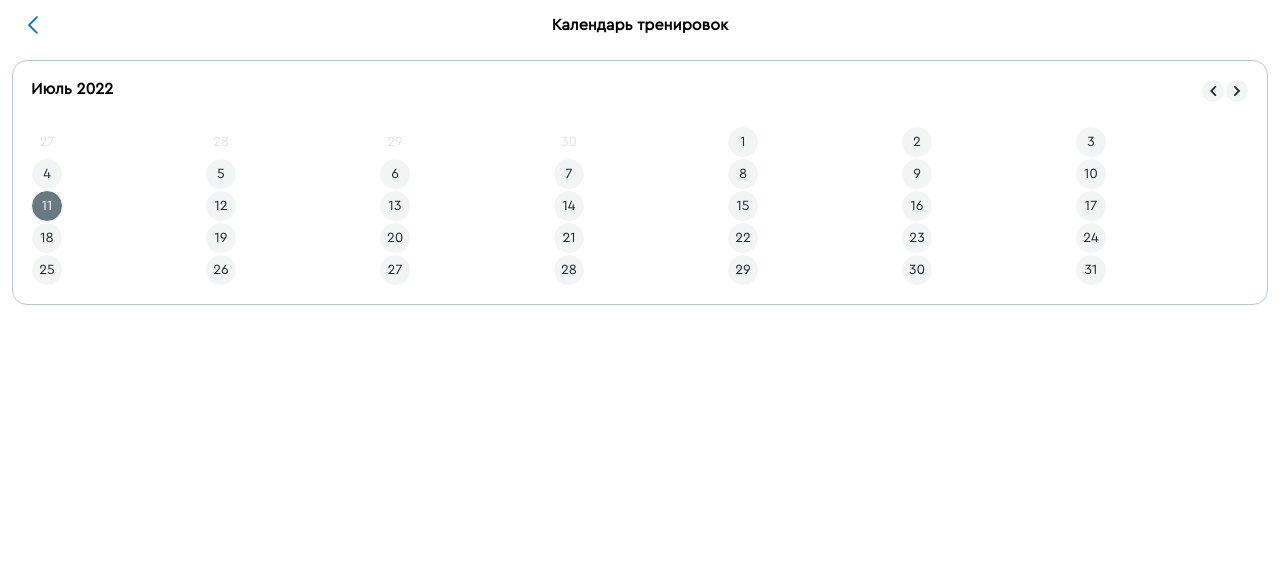
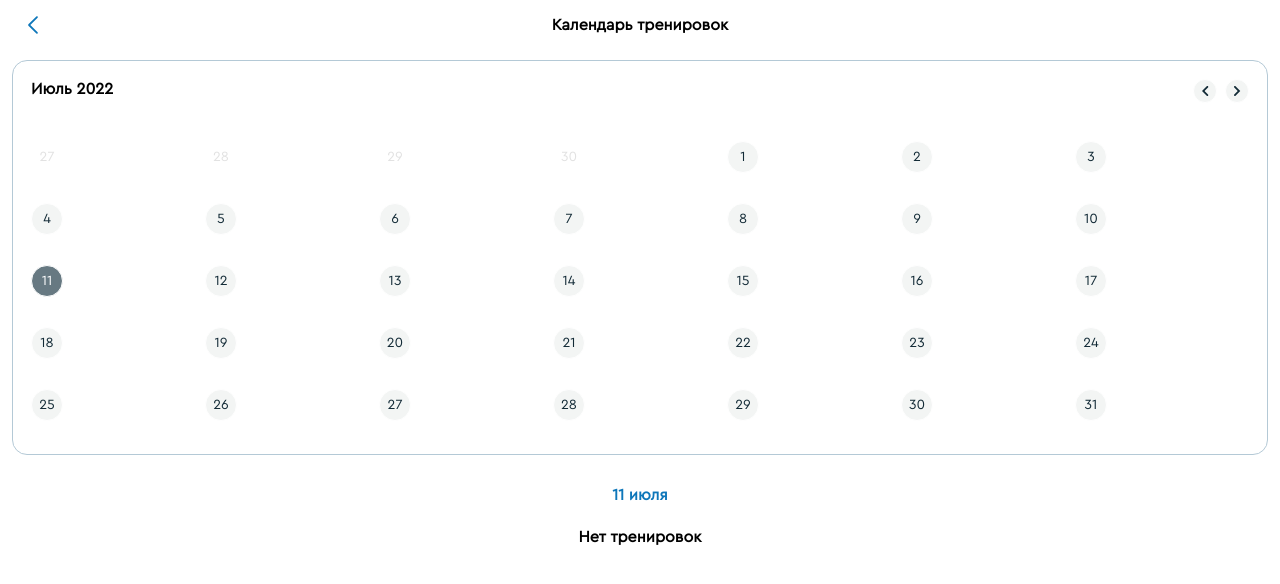
Before and after one commit to localusercamp/front-test-project, a Vue app: page /calendar_schedule in a window 1280 px wide. Shown: the top 584 px of the page. Built offline with nearby package versions, Linux system fonts and the light colour scheme; data requests are answered from the project's data file.

Commit message:
добавлен календарный вид расписания

```diff
--- a/src/components/TrainingList.vue
+++ b/src/components/TrainingList.vue
@@ -1,11 +1,14 @@
 <template>
   <div class="training-list">
+    <h4 v-if="trainings?.length == 0">Нет тренировок</h4>
+    <div v-else>
       <TrainingListItem
         v-for="(training, index) in trainings"
         :key="index"
         :training="training"
         :group="groups.find(group => training.groupId === group.id)"
       />
+    </div>
   </div>
 </template>
 
@@ -20,17 +23,26 @@ export default {
   props: {
     trainings: {
       type: Array,
-      required: true
+      default() {
+        return [];
+      }
     },
     groups: {
       type: Array,
-      required: true
+      default() {
+        return [];
+      }
     }
   },
 }
 </script>
 
 <style scoped lang="scss">
+  h4 {
+    text-align: center;
+    margin: 12px;
+  }
+
   .training-list {
     display: flex;
     flex-direction: column;
--- a/src/components/UI/MyButton.vue
+++ b/src/components/UI/MyButton.vue
@@ -1,13 +1,16 @@
 <template>
     <button class="my-button">
-        <slot>{{ value }}</slot>
+        <slot>
+            <span>{{ value }}</span>
+            <div v-if="badge" class="badge"></div>
+        </slot>
     </button>
 </template>
 
 <script>
 export default {
   name: 'MyButton',
-  props: ['value']
+  props: ['value', 'badge']
 }
 </script>
 
@@ -15,6 +18,10 @@ export default {
     @import '@/styles/colors';
 
     .my-button {
+        display: flex;
+        flex-direction: column;
+        align-items: center;
+        justify-content: center;
         cursor: pointer;
         padding: 15px 22px;
         color: white;
@@ -90,9 +97,23 @@ export default {
         background-color: white;
         color: #E2E2E2;
         pointer-events: none;
+
+        .badge {
+            background-color: #DBEFFC;
+            width: 4px;
+            height: 4px;
+            border-radius: 100%;
+        }
     }
 
     .round {
         border-radius: 100%;
     }
+
+    .badge {
+        background-color: #3AB2E7;
+        width: 4px;
+        height: 4px;
+        border-radius: 100%;
+    }
 </style>
--- a/src/components/UI/MyCalendar.vue
+++ b/src/components/UI/MyCalendar.vue
@@ -2,8 +2,8 @@
     <div class="my-calendar">
         <div class="my-calendar-header">
             <h4>{{ monthName }} {{ current_year }}</h4>
-            <div>
-                <MyButton class="light round" @click="previousMonth">
+            <div class="switch-month">
+                <MyButton class="light round left-item" @click="previousMonth">
                     <svg width="7" height="10" fill="#122A36">
                         <path d="M6.0092 1.5364C6.36067 1.18492 6.36067 0.615076 6.0092 0.263604C5.65773 -0.087868 5.08788 -0.087868 4.7364 0.263604L3.8147e-06 5L4.7364 9.73641C5.08788 10.0879 5.65773 10.0879 6.0092 9.73641L6.08974 9.64424C6.35823 9.29148 6.33138 8.7858 6.0092 8.46362L2.54579 5L6.0092 1.5364Z"/>
                     </svg>
@@ -16,8 +16,8 @@
             </div>
         </div>
         <div class="my-calendar-content">
-            <div v-for="(day, index) in days" :key="index">
-                <MyButton class="light round" :class="dayClasses(day)" :value="day.getDate()" @click="selectDate(day)"/>
+            <div v-for="(day, index) in days" :key="index" class="my-calendar-content-item">
+                <MyButton class="light round" :class="dayClasses(day)" :value="day.getDate()" @click="selectDate(day)" :badge="checkDay(day)"/>
             </div>
         </div>
     </div>
@@ -37,6 +37,12 @@ export default {
             default() {
                 return new Date();
             }
+        },
+        checked_dates: {
+            type: Array,
+            default() {
+                return [];
+            }
         }
     },
     data() {
@@ -45,6 +51,7 @@ export default {
             current_date: this.date,
             current_month: this.date.getMonth(),
             current_year: this.date.getFullYear(),
+            i: 0,
             days: [],
             months: [
                 "Январь",
@@ -97,8 +104,12 @@ export default {
                 'disabled': day.getMonth() != this.current_month,
             };
         },
+        checkDay(day) {
+            return this.checked_dates.includes(day.toLocaleDateString())
+        },
         selectDate(day) {
             this.current_date = new Date(this.current_year, this.current_month, day.getDate());
+            this.$emit('selectDate', this.current_date);
         },
         setDays() {
             let days = [];
@@ -137,16 +148,28 @@ export default {
             justify-content: space-between;
             margin-bottom: 23px;
 
+            .switch-month {
+                display: flex;
+            }
+
             .my-button {
                 height: 24px;
                 width: 24px;
                 padding: 0 7px;
+            }
+
+            .left-item {
+                margin-right: 8px;
             }
         }
 
         .my-calendar-content {
             display: grid;
             grid-template-columns: repeat(7, 1fr);
+
+            .my-calendar-content-item {
+                margin: 15px 0;
+            }
 
             .my-button {
                 height: 32px;
--- a/src/router/index.js
+++ b/src/router/index.js
@@ -5,12 +5,21 @@ const routes = [
   {
     path: '/',
     name: 'schedule',
-    component: ScheduleView
-  },
-  {
-    path: '/calendar_schedule',
-    name: 'calendar_schedule',
-    component: () => import('@/views/CalendarScheduleView.vue')
+    component: ScheduleView,
+    children: [
+      {
+        path: '/',
+        name: 'list_schedule',
+        props: true,
+        component: () => import('@/views/ListScheduleView.vue')
+      },
+      {
+        path: '/calendar_schedule',
+        name: 'calendar_schedule',
+        props: true,
+        component: () => import('@/views/CalendarScheduleView.vue')
+      },
+    ]
   },
   {
     path: '/training_info/:id',
--- a/src/views/CalendarScheduleView.vue
+++ b/src/views/CalendarScheduleView.vue
@@ -4,19 +4,59 @@
         <h4 class="header-text">Календарь тренировок</h4>
     </div>
     <div class="content">
-        <MyCalendar class="calendar"/>
+        <MyCalendar
+            v-if="sсhedule_all[0]"
+            class="calendar"
+            :date="current_date"
+            :checked_dates="unique_dates"
+            @selectDate="selectDate"
+        />
+        <div class="trainings">
+            <h4 v-if="selected_date !== currentDate.toLocaleDateString()" class="day-header">{{ getDayAndMonth(selected_date) }}</h4>
+            <h4 v-else-if="selected_date !== tomorrow.toLocaleDateString()" class="day-header">Сегодня</h4>
+            <h4 v-else class="day-header">Завтра</h4>
+            <TrainingList :trainings="sсhedule_all[index]?.trainings" :groups="groups" />
+        </div>
     </div>
 </template>
 
 <script>
 import MyCalendar from '@/components/UI/MyCalendar.vue'
+import TrainingList from '@/components/TrainingList.vue'
 import dateMixin from '@/mixins/dateMixin'
 
 export default {
     name: 'CalendarScheduleView',
     mixins: [dateMixin],
     components: {
-        MyCalendar
+        MyCalendar,
+        TrainingList
+    },
+    data() {
+        return {
+            selected_date: new Date(),
+            index: null
+        }
+    },
+    computed: {
+        sсhedule_all() {
+            return this.$attrs.schedule_all;
+        },
+        groups() {
+            return this.$attrs.groups;
+        },
+        unique_dates() {
+            return this.$attrs.unique_dates;
+        },
+    },
+    methods: {
+        selectDate(data) {
+            this.selected_date = data;
+            this.index = this.indexSchedule();
+        },
+        indexSchedule() {
+            return this.sсhedule_all.findIndex(schedule => this.convertStringToDate(schedule.date).toLocaleDateString() == this.selected_date.toLocaleDateString());
+        }
     }
 }
 </script>
@@ -34,5 +74,9 @@ export default {
     .calendar {
         margin: 0 12px;
     }
+
+    .trainings {
+        margin-top: 20px;
+    }
   }
 </style>
--- /dev/null
+++ b/src/views/ListScheduleView.vue
@@ -0,0 +1,82 @@
+<template>
+  <div>
+    <div class="header" :class="{ header_scroll: isScroll }">
+      <router-link :to="{name: 'calendar_schedule'}">
+        <img id="calendar-icon" src="@/assets/icons/Calendar.svg">
+      </router-link>
+      <h4 class="header-text">Расписание</h4>
+    </div>
+    <div class="content">
+      <div v-for="(item, index) in sсhedule_visible" :key="index" class="trainings">
+        <h4 v-if="item.date !== currentDate.toLocaleDateString()" class="day-header">{{getDayAndMonth(convertStringToDate(item.date))}}</h4>
+        <h4 v-else-if="item.date !== tomorrow.toLocaleDateString()" class="day-header">Сегодня</h4>
+        <h4 v-else class="day-header">Завтра</h4>
+        <TrainingList :trainings="item.trainings" :groups="groups" />
+      </div>
+      <div class="observer" ref="observer"></div>
+    </div>
+  </div>
+</template>
+
+<script>
+import TrainingList from '@/components/TrainingList.vue';
+import observerMixin from '@/mixins/observerMixin';
+import dateMixin from '@/mixins/dateMixin';
+
+export default {
+  name: 'ListScheduleView',
+  mixins: [dateMixin, observerMixin],
+  components: {
+    TrainingList
+  },
+  props: {
+    schedule_all: {
+      type: Array,
+      required: true
+    },
+    groups: {
+      type: Array,
+      required: true
+    }
+  },
+  data() {
+    return {
+      sсhedule_visible: [],
+      schedule_item_index: 0,
+    }
+  },
+  methods: {
+    loadMoreTrainings() {
+      if(this.schedule_item_index < this.schedule_all.length - 1) {
+        this.sсhedule_visible = this.sсhedule_visible.concat(this.schedule_all.slice(this.schedule_item_index, this.schedule_item_index + 4));
+        this.schedule_item_index += 4;
+      }
+    },
+  },
+  created() {
+    this.loadMoreTrainings();
+  }
+}
+</script>
+
+<style scoped lang="scss">
+  h4 {
+    text-align: center;
+  }
+
+  #calendar-icon {
+    position: absolute;
+  }
+
+  .header {
+    display: block;
+  }
+
+  .header-text {
+    width: 100%;
+  }
+
+  .trainings {
+    margin-bottom: 25px;
+  }
+</style>
--- a/src/views/ScheduleView.vue
+++ b/src/views/ScheduleView.vue
@@ -1,47 +1,29 @@
 <template>
   <div>
-    <div class="header" :class="{ header_scroll: isScroll }">
-      <router-link to="/calendar_schedule">
-        <img id="calendar-icon" src="@/assets/icons/Calendar.svg">
-      </router-link>
-      <h4 class="header-text">Расписание</h4>
-    </div>
-    <div class="content">
-      <div v-for="(item, index) in sсhedule_visible" :key="index" class="trainings">
-        <h4 v-if="item.date !== currentDate.toLocaleDateString()" class="day-header">{{getDayAndMonth(convertStringToDate(item.date))}}</h4>
-        <h4 v-else-if="item.date !== tomorrow.toLocaleDateString()" class="day-header">Сегодня</h4>
-        <h4 v-else class="day-header">Завтра</h4>
-        <TrainingList :trainings="item.trainings" :groups="groups" />
-      </div>
-      <div class="observer" ref="observer"></div>
-    </div>
+    <router-view :schedule_all="schedule_all" :groups="groups" :unique_dates="unique_dates"></router-view>
   </div>
 </template>
 
 <script>
-import TrainingList from '@/components/TrainingList.vue';
-import observerMixin from '@/mixins/observerMixin';
 import dateMixin from '@/mixins/dateMixin';
 
 export default {
   name: 'ScheduleView',
-  mixins: [dateMixin, observerMixin],
-  components: {
-    TrainingList
-  },
+  mixins: [dateMixin],
   data() {
     return {
       schedule_all: [],
       sсhedule_visible: [],
       schedule_item_index: 0,
-      groups: []
+      groups: [],
+      unique_dates: []
     }
   },
   methods: {
     separateTrainings(new_trainings) {
       let subarray = [];
-      const unique_dates = [...new Set(new_trainings.map(new_training => new_training.date))].sort((a, b) => this.convertStringToDate(a) - this.convertStringToDate(b));
-      unique_dates.forEach(date => {
+      this.unique_dates = [...new Set(new_trainings.map(new_training => new_training.date))].sort((a, b) => this.convertStringToDate(a) - this.convertStringToDate(b));
+      this.unique_dates.forEach(date => {
         subarray = new_trainings.filter(new_training => new_training.date === date);
         subarray.forEach(training => delete training.date);
         this.schedule_all.push({
@@ -50,17 +32,10 @@ export default {
         });
       });
     },
-    loadMoreTrainings() {
-      if(this.schedule_item_index < this.schedule_all.length - 1) {
-        this.sсhedule_visible = this.sсhedule_visible.concat(this.schedule_all.slice(this.schedule_item_index, this.schedule_item_index + 4));
-        this.schedule_item_index += 4;
-      }
-    },
     async fetchTrainings() {
       try {
         const response = await this.$axios.get('trainings');
         this.separateTrainings(response.data);
-        this.loadMoreTrainings();
       } catch (error) {
         alert("Ошибка! " + error);
       }
@@ -82,19 +57,5 @@ export default {
 </script>
 
 <style scoped lang="scss">
-  h4 {
-    text-align: center;
-  }
 
-  #calendar-icon {
-    position: absolute;
-  }
-
-  .header-text {
-    width: 100%;
-  }
-
-  .trainings {
-    margin-bottom: 25px;
-  }
 </style>
```
Lines whose indentation alone changed are shown as unchanged.
